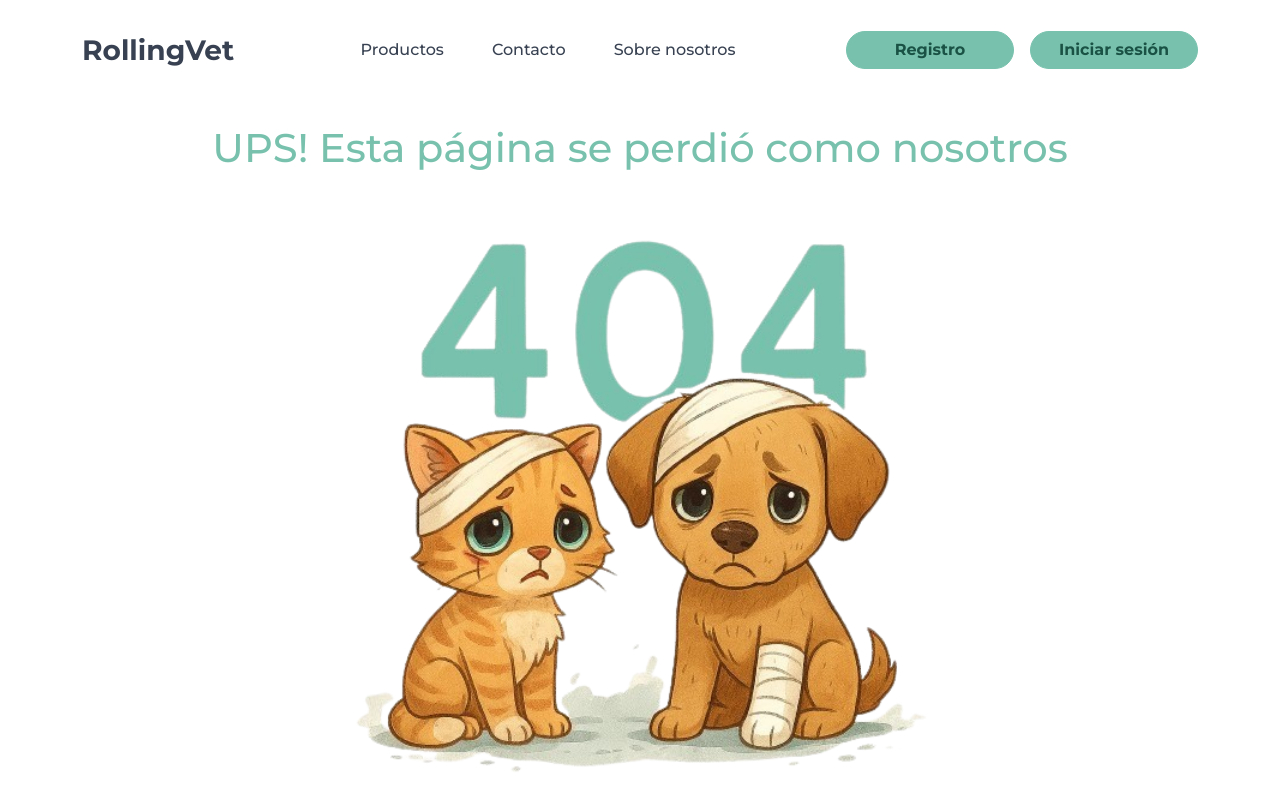
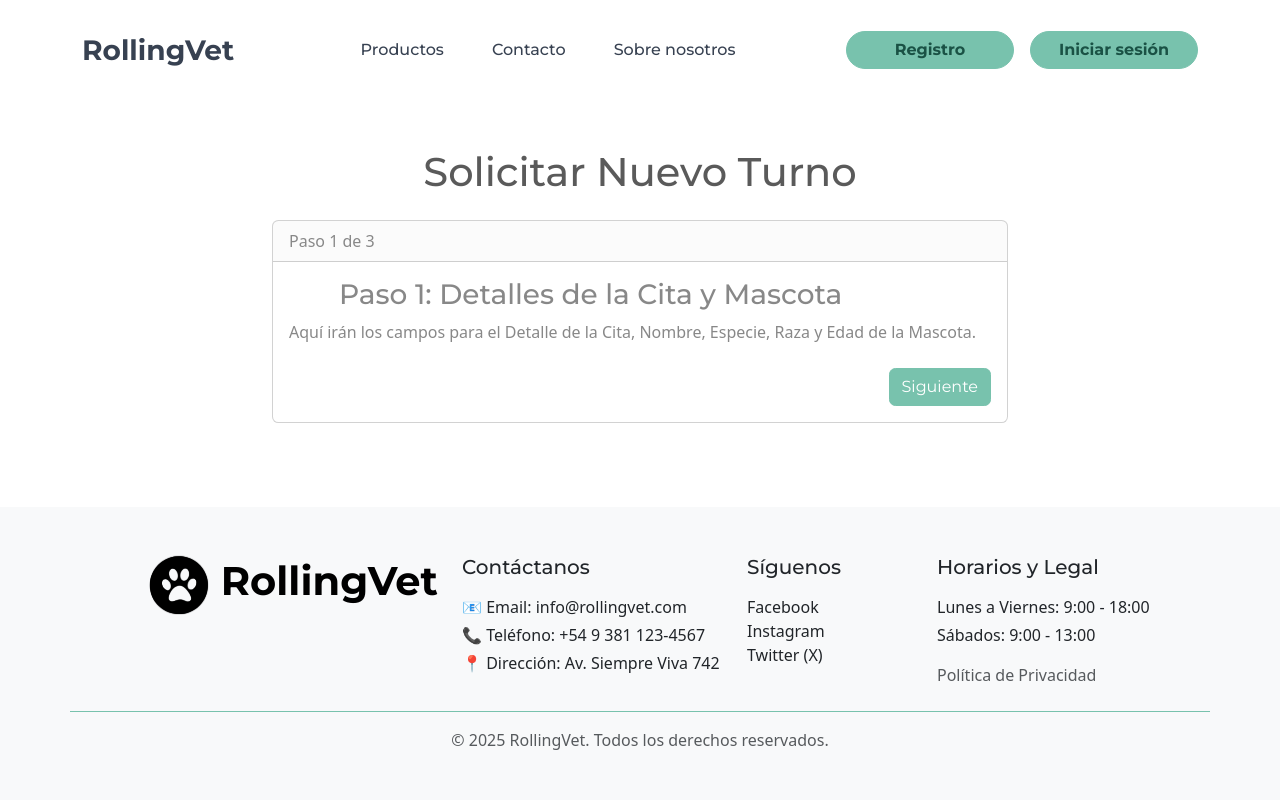
Before and after one commit to nachodev2/rollingVet, a React (Vite) app: page /turnos in a window 1280 px wide. Shown: the top 800 px of the page. Built offline with nearby package versions, Linux system fonts and the light colour scheme.

Commit message:
Agregue la ruta a la pagina de turnos y corregi errores visuales

```diff
--- a/src/App.jsx
+++ b/src/App.jsx
@@ -9,6 +9,7 @@ import CarroCompras from "./components/pages/carro-compras/CarroCompras.jsx";
 import Paciente from "./components/pages/paciente/Paciente.jsx";
 import Producto from "./components/pages/producto/Producto.jsx";
 import Error404 from "./components/pages/error404/Error404.jsx";
+import TurnosPage from './components/pages/turnos/TurnosPage.jsx';
 import "./index.css";
 
 function App() {
@@ -24,6 +25,7 @@ function App() {
           <Route path="/carro" element={<CarroCompras />} />
           <Route path="/paciente" element={<Paciente />} />
           <Route path="/producto/:id" element={<Producto />} />
+          <Route path="/turnos" element={<TurnosPage />} />
           <Route path="*" element={<Error404 />} />
         </Routes>
       </main>
--- a/src/components/pages/turnos/TurnosPage.jsx
+++ b/src/components/pages/turnos/TurnosPage.jsx
@@ -1,48 +1,62 @@
-import React, { useState } from 'react';
+import React from 'react';
 import { Container, Row, Col, Card, Button } from 'react-bootstrap';
-import Paso2Horario from './Paso1Detalle';
-import Paso1Detalle from './Paso2Horario';
-import Paso3Confirmacion from './Paso3Confirmacion';
-// Importa los componentes de cada paso
+
+// Componentes Placeholder para maquetado
+const Paso1Detalle = () => (
+    <div>
+        <h3>Paso 1: Detalles de la Cita y Mascota</h3>
+        <p>Aquí irán los campos para el Detalle de la Cita, Nombre, Especie, Raza y Edad de la Mascota.</p>
+        <div className="d-flex justify-content-end mt-4">
+            <Button variant="primary">Siguiente</Button>
+        </div>
+    </div>
+);
+
+const Paso2Horario = () => (
+    <div>
+        <h3>Paso 2: Horario y Veterinario</h3>
+        <p>Aquí irán los selectores de Fecha y Hora, con la lógica de asignación del Veterinario.</p>
+        <div className="d-flex justify-content-between mt-4">
+            <Button variant="secondary">Anterior</Button>
+            <Button variant="primary">Siguiente</Button>
+        </div>
+    </div>
+);
+
+const Paso3Confirmacion = () => (
+    <div>
+        <h3>Paso 3: Confirmación de Turno</h3>
+        <p>Aquí se mostrará el resumen de todos los datos recolectados antes de enviar la solicitud.</p>
+        <div className="d-flex justify-content-between mt-4">
+            <Button variant="secondary">Anterior</Button>
+            <Button variant="success">Confirmar Turno</Button>
+        </div>
+    </div>
+);
+
 
 const TurnosPage = () => {
-    const [pasoActual, setPasoActual] = useState(1);
-    const [datosTurno, setDatosTurno] = useState({
-        detalleCita: '',
-        veterinario: null,
-        fecha: null,
-        hora: null,
-        mascota: { nombre: '', especie: '', raza: '', edad: '' }
-    });
-
-    const siguientePaso = () => setPasoActual(pasoActual + 1);
-    const anteriorPaso = () => setPasoActual(pasoActual - 1);
+    // Definimos un paso estático (ej. 1) solo para ver el maquetado inicial
+    const pasoActual = 1;
 
     const renderPaso = () => {
         switch (pasoActual) {
             case 1:
-                return <Paso1Detalle datos={datosTurno} setDatos={setDatosTurno} siguiente={siguientePaso} />;
+                return <Paso1Detalle />;
             case 2:
-                // Se pasa la lógica de los veterinarios al Paso 2
-                return <Paso2Horario datos={datosTurno} setDatos={setDatosTurno} siguiente={siguientePaso} anterior={anteriorPaso} />;
+                return <Paso2Horario />;
             case 3:
-
-                return <Paso3Confirmacion datos={datosTurno} confirmar={handleConfirmarTurno} anterior={anteriorPaso} />;
+                return <Paso3Confirmacion />;
             default:
-                return <h2>Error: Paso no encontrado.</h2>;
+                return <h2>Error en la navegación.</h2>;
         }
-    };
-
-    const handleConfirmarTurno = () => {
-        console.log("Datos finales listos para enviar al Backend:", datosTurno);
-
     };
 
     return (
         <Container className="my-5">
             <Row>
                 <Col md={{ span: 8, offset: 2 }}>
-                    <h1 className="mb-4 text-center">Gestión de Turnos</h1>
+                    <h1 className="mb-4 text-center">Solicitar Nuevo Turno</h1>
                     <Card>
                         <Card.Header>
                             Paso {pasoActual} de 3
```
